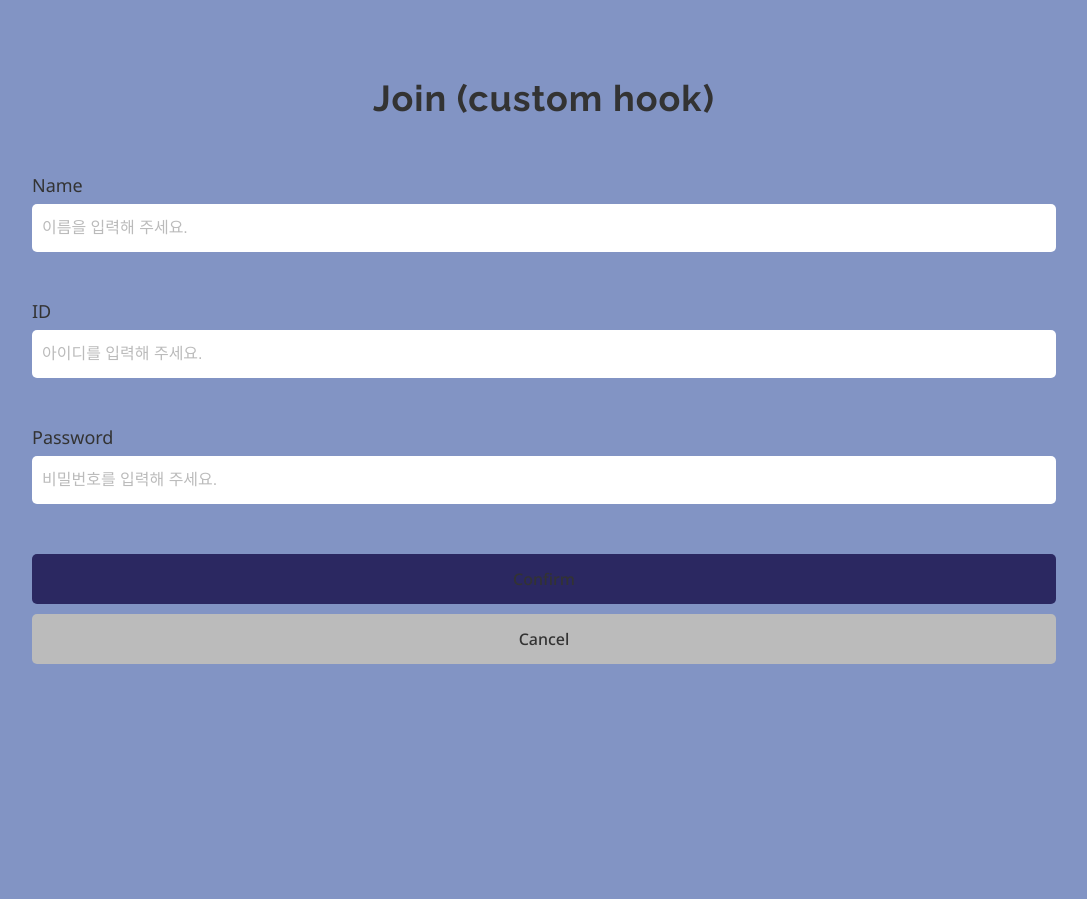
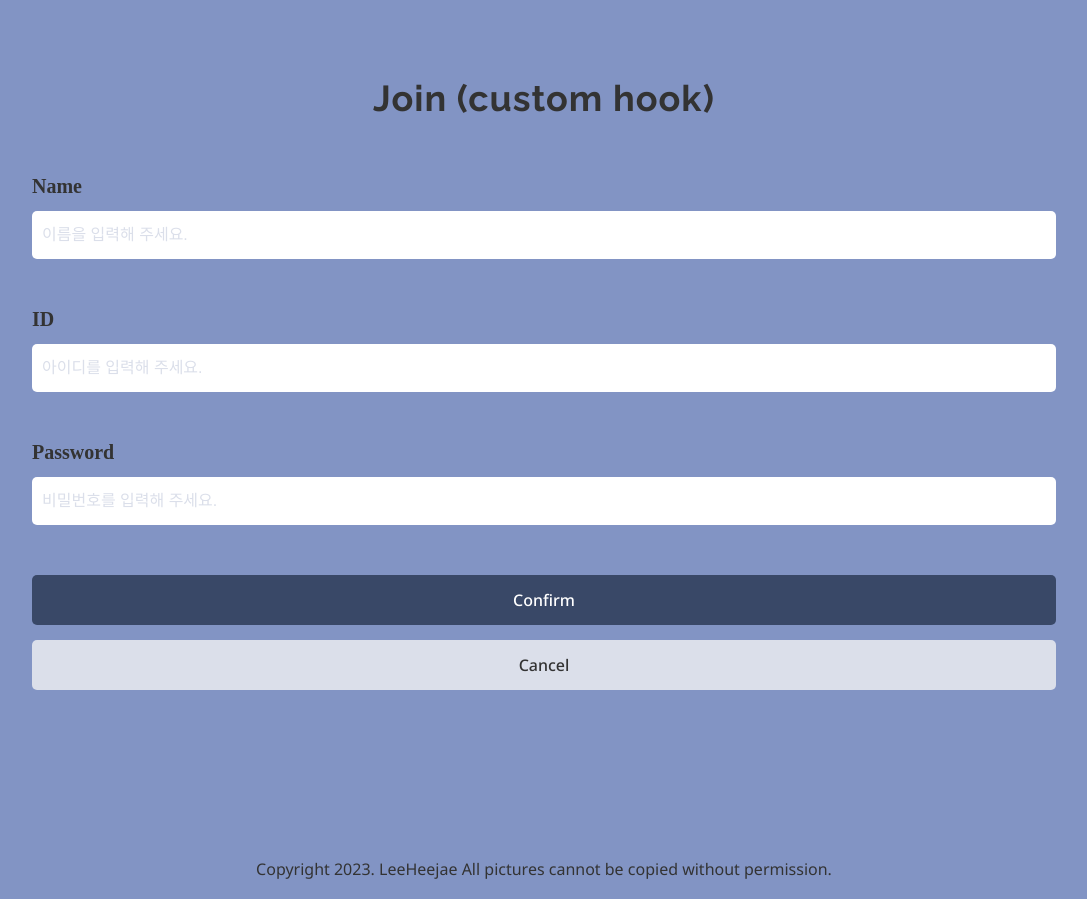
Before and after one commit to heejae0811/react-vocabulary, a React (Create React App) app: page /join in a window 1280 px wide. Shown: the whole page, without its empty margins (96-1183 px from the left). Before the commit the page ends 800 px from the top, so only its background shows below. Built offline with nearby package versions, Linux system fonts and the light colour scheme.

Commit message:
#1 로그인 css

```diff
--- a/src/assets/scss/_font.scss
+++ b/src/assets/scss/_font.scss
@@ -16,3 +16,9 @@ body {
     font-family: 'Noto Sans', 'Noto Sans KR', sans-serif;
   }
 }
+
+@media screen and (max-width: 720px) {
+  body {
+    font-size: 14px;
+  }
+}
--- a/src/assets/scss/_form.scss
+++ b/src/assets/scss/_form.scss
@@ -15,13 +15,15 @@ form {
     font-size: 16px;
 
     &::placeholder {
-      color: #bbb;
+      color: #DBDFEA;
     }
   }
 }
 
 @media screen and (max-width: 720px) {
-  input {
-    font-size: 12px;
+  form {
+    input {
+      font-size: 14px;
+    }
   }
 }
--- a/src/assets/scss/_layout.scss
+++ b/src/assets/scss/_layout.scss
@@ -2,35 +2,45 @@ body {
   background-color: #8294C4;
 
   &::-webkit-scrollbar {
-    width: 6px;
+    width: 5px;
   }
 
   &::-webkit-scrollbar-thumb {
-    background-color: #ddd;
+    background-color: #DBDFEA;
   }
 
   .wrap {
     position: relative;
     width: 100%;
-    min-height: 100vh;
   }
 
   .inner {
     max-width: 1024px;
     width: 100%;
+    min-height: 100vh;
     margin: 0 auto;
     padding: 20px;
+  }
+
+  footer {
+    width: calc(100% - 40px);
+    padding: 20px;
+
+    p {
+      line-height: 1.2;
+      text-align: center;
+    }
   }
 
   .scroll {
     overflow-y: scroll;
 
     &::-webkit-scrollbar {
-      width: 4px;
+      width: 5px;
     }
 
     &::-webkit-scrollbar-thumb {
-      background-color: #ddd;
+      background-color: #DBDFEA;
     }
   }
 }
--- a/src/components/Button.js
+++ b/src/components/Button.js
@@ -18,12 +18,12 @@ const StyledButton = styled.button`
   }
 
   &:disabled {
-    background-color: #bbb;
+    background-color: #DBDFEA;
   }
 
   @media screen and (max-width: 720px) {
     height: ${(props) => props.height || '40px'};
-    font-size: 12px;
+    font-size: 14px;
   }
 `
 
--- a/src/components/Input.js
+++ b/src/components/Input.js
@@ -11,7 +11,7 @@ const StyledInput = styled.input`
   font-size: 16px;
 
   &::placeholder {
-    color: #bbb;
+    color: #DBDFEA;
   }
 
   @media screen and (max-width: 720px) {
--- a/src/components/Layout.js
+++ b/src/components/Layout.js
@@ -2,6 +2,10 @@ const Layout = ({className, children}) => {
     return (
         <div className={`wrap ${className}`}>
             <div className="inner">{children}</div>
+
+            <footer>
+                <p>Copyright 2023. LeeHeejae All pictures cannot be copied without permission.</p>
+            </footer>
         </div>
     )
 }
--- a/src/pages/join/index.js
+++ b/src/pages/join/index.js
@@ -49,27 +49,43 @@ const Join = () => {
         <Layout className="join">
             <Title>Join (custom hook)</Title>
 
-      <div className="join-input">
+            <form className="join-form">
                 <div>
-          <p>Name</p>
-          <Input type="text" onKeyPress={onEnter} placeholder="이름을 입력해 주세요." {...userName} autoFocus/>
+                    <label for="loginName">Name</label>
+                    <Input
+                        type="text"
+                        id="loginName"
+                        onKeyPress={onEnter}
+                        placeholder="이름을 입력해 주세요."
+                        {...userName}
+                        autoFocus />
                 </div>
 
                 <div>
-          <p>ID</p>
-          <Input type="text" onKeyPress={onEnter} placeholder="아이디를 입력해 주세요." {...userId}/>
+                    <label for="loginId">ID</label>
+                    <Input
+                        type="text"
+                        id="loginId"
+                        onKeyPress={onEnter}
+                        placeholder="아이디를 입력해 주세요."
+                        {...userId} />
                 </div>
 
                 <div>
-          <p>Password</p>
-          <Input type="password" onKeyPress={onEnter} placeholder="비밀번호를 입력해 주세요." {...userPassword}/>
-        </div>
+                    <label for="loginPw">Password</label>
+                    <Input
+                        type="password"
+                        id="loginPw"
+                        onKeyPress={onEnter}
+                        placeholder="비밀번호를 입력해 주세요."
+                        {...userPassword} />
                 </div>
 
-      <div className="join-btn">
-        <Button onClick={onCreateUser} bgColor="#2b2861">Confirm</Button>
-        <Button onClick={() => navigate('/login')} bgColor="#bbb">Cancel</Button>
+                <div className="join-form-btn">
+                    <Button onClick={onCreateUser} bgColor="#394867" color="#FFF">Confirm</Button>
+                    <Button onClick={() => navigate('/login')} bgColor="#DBDFEA">Cancel</Button>
                 </div>
+            </form>
         </Layout>
     )
 }
--- a/src/pages/join/index.scss
+++ b/src/pages/join/index.scss
@@ -1,35 +1,16 @@
 .join {
-  &-input {
+  &-form {
     div {
       margin-bottom: 50px;
+    }
 
-      p {
-        margin-bottom: 10px;
-        font-size: 18px;
-      }
-    }
-  }
-
-  &-btn {
-    button {
-      &:last-child {
-        margin-top: 10px;
+    &-btn {
+      button {
+        margin-bottom: 15px;
       }
     }
   }
 }
 
 @media screen and (max-width: 720px) {
-  .join {
-    &-input {
-      div {
-        margin-bottom: 30px;
-
-        p {
-          margin-bottom: 0;
-          font-size: 14px;
-        }
-      }
-    }
-  }
 }
--- a/src/pages/joinForm/index.js
+++ b/src/pages/joinForm/index.js
@@ -35,12 +35,14 @@ const JoinForm = () => {
         <Layout className="join">
             <Title>Join (useForm)</Title>
 
-      <form onSubmit={handleSubmit(onSubmit)}>
-        <div className="join-form scroll">
+            <form
+                className="join-form"
+                onSubmit={handleSubmit(onSubmit)}>
                 <div>
-            <h3>ID</h3>
+                    <label for="loginId">ID</label>
                     <input
                         type="text"
+                        id="loginId"
                         placeholder="아이디를 입력해 주세요."
                         autoFocus
                         {...register('loginId', {
@@ -56,9 +58,10 @@ const JoinForm = () => {
                 </div>
 
                 <div>
-            <h3>Password</h3>
+                    <label for="loginPw">Password</label>
                     <input
                         type="password"
+                        id="loginPw"
                         placeholder="비밀번호를 입력해 주세요."
                         {...register('loginPassword', {
                             required: true,
@@ -67,15 +70,18 @@ const JoinForm = () => {
                             pattern: /^[0-9]+$/
                         })}/>
                     {errors?.loginPassword?.type === 'required' && <span className="text-danger">비밀번호는 필수입니다.</span>}
-            {errors?.loginPassword?.type === 'minLength' && <span className="text-danger">비밀번호는 2글자 이상입니다.</span>}
-            {errors?.loginPassword?.type === 'maxLength' && <span className="text-danger">비밀번호는 10글자 이하입니다.</span>}
+                    {errors?.loginPassword?.type === 'minLength' &&
+                        <span className="text-danger">비밀번호는 2글자 이상입니다.</span>}
+                    {errors?.loginPassword?.type === 'maxLength' &&
+                        <span className="text-danger">비밀번호는 10글자 이하입니다.</span>}
                     {errors?.loginPassword?.type === 'pattern' && <span className="text-danger">비밀번호는 숫자만 가능합니다.</span>}
                 </div>
 
                 <div>
-            <h3>Name</h3>
+                    <label for="loginName">Name</label>
                     <input
                         type="text"
+                        id="loginName"
                         placeholder="이름 입력해 주세요."
                         {...register('name', {
                             required: true,
@@ -86,9 +92,10 @@ const JoinForm = () => {
                 </div>
 
                 <div>
-            <h3>E-mail</h3>
+                    <label for="loginEmail">E-mail</label>
                     <input
                         type="text"
+                        id="loginEmail"
                         placeholder="이메일을 입력해 주세요."
                         {...register('email', {
                             required: true,
@@ -99,22 +106,23 @@ const JoinForm = () => {
                 </div>
 
                 <div>
-            <h3>Number</h3>
+                    <label for="loginNumber">Number</label>
                     <input
                         type="text"
+                        id="loginNumber"
                         placeholder="전화번호를 입력해 주세요."
                         {...register('phoneNumber', {
                             required: true,
                             pattern: /^\d{2,3}-\d{3,4}-\d{3,4}/i
                         })}/>
                     {errors?.phoneNumber?.type === 'required' && <span className="text-danger">전화번호는 필수입니다.</span>}
-            {errors?.phoneNumber?.type === 'pattern' && <span className="text-danger">-가 포함된 전화번호 형식만 가능합니다.</span>}
-          </div>
+                    {errors?.phoneNumber?.type === 'pattern' &&
+                        <span className="text-danger">-가 포함된 전화번호 형식만 가능합니다.</span>}
                 </div>
 
                 <div className="join-form-btn">
-          <Button type="submit" bgColor="#2b2861">Confirm</Button>
-          <Button onClick={() => navigate('/login')} bgColor="#bbb">Cancel</Button>
+                    <Button type="submit" bgColor="#394867" color="#FFF">Confirm</Button>
+                    <Button onClick={() => navigate('/login')} bgColor="#DBDFEA">Cancel</Button>
                 </div>
             </form>
         </Layout>
--- a/src/pages/joinForm/index.scss
+++ b/src/pages/joinForm/index.scss
@@ -1,39 +1,16 @@
 .join {
   &-form {
     div {
-      margin-bottom: 30px;
-
-      h3 {
-        margin-bottom: 10px;
-        font-size: 18px;
-      }
+      margin-bottom: 50px;
     }
 
     &-btn {
       button {
-        &:last-child {
-          margin-top: 10px;
-        }
+        margin-bottom: 15px;
       }
     }
   }
 }
 
 @media screen and (max-width: 720px) {
-  .join {
-    &-form {
-      max-height: 240px;
-
-      div {
-        h3 {
-          margin-bottom: 0;
-          font-size: 14px;
-        }
-
-        span {
-          font-size: 11px;
-        }
-      }
-    }
-  }
 }
```
Lines whose indentation alone changed are shown as unchanged.
